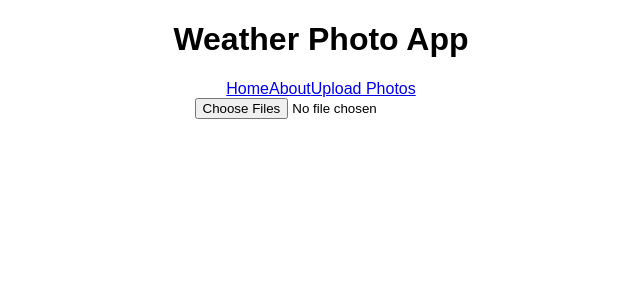
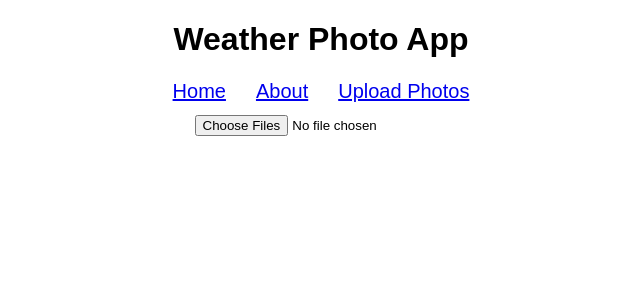
Before and after one commit to esaltzm/photocast, a React (Create React App) app: page /upload-photos in a window 1280 px wide. Shown: the top 300 px of the page, without its empty margins (319-959 px from the left). Built offline with nearby package versions, Linux system fonts and the light colour scheme.

Commit message:
ready to deploy

```diff
--- a/src/Components/App/App.css
+++ b/src/Components/App/App.css
@@ -91,3 +91,13 @@ select:hover {
 .home-link:visited {
   color: white;
 }
+
+nav {
+  display: flex;
+  flex-direction: row;
+  align-items: center;
+  justify-content: center;
+  gap: 30px;
+  font-size: 20px;
+  margin-bottom: 12px;
+}
```
Also changed, not shown: package.json (+11 -2 lines), src/Components/UploadPhotos.js (+4 -6 lines), 1 other file (tests, documents, lock files or other folders).
